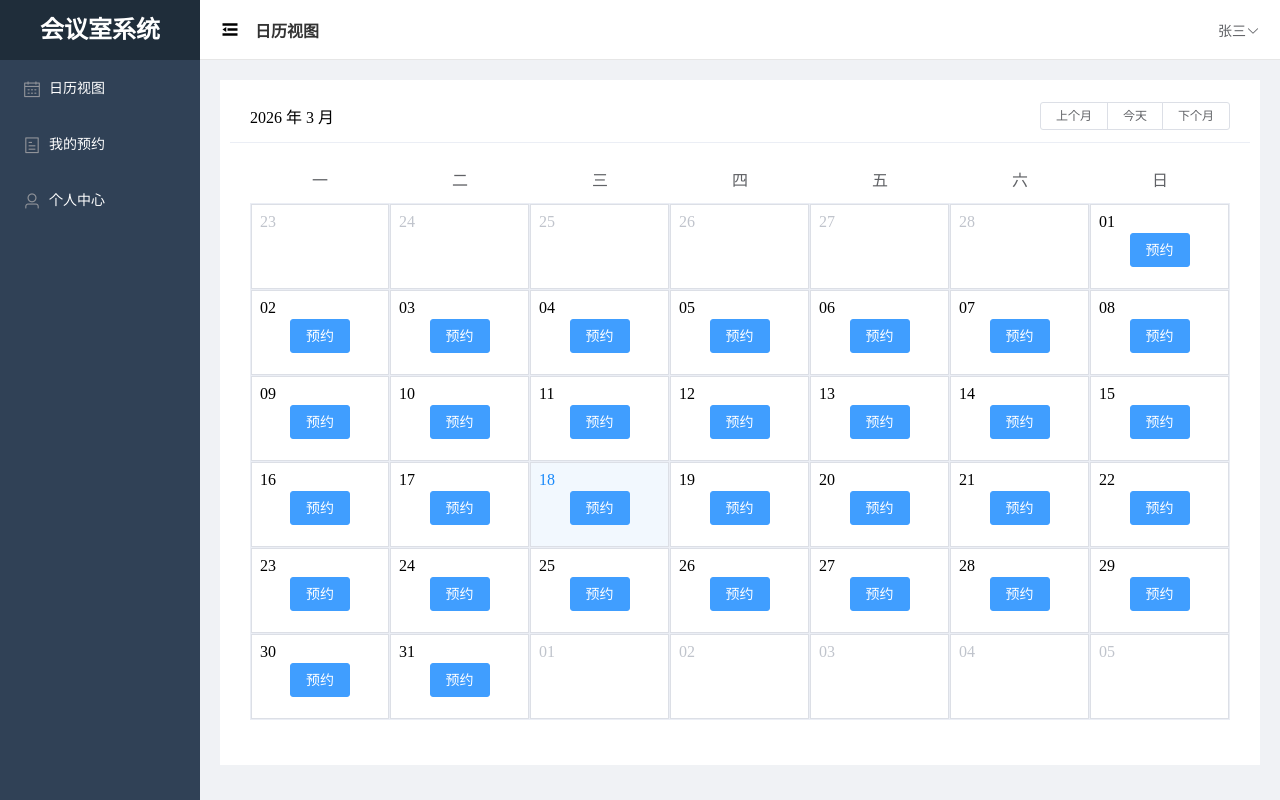
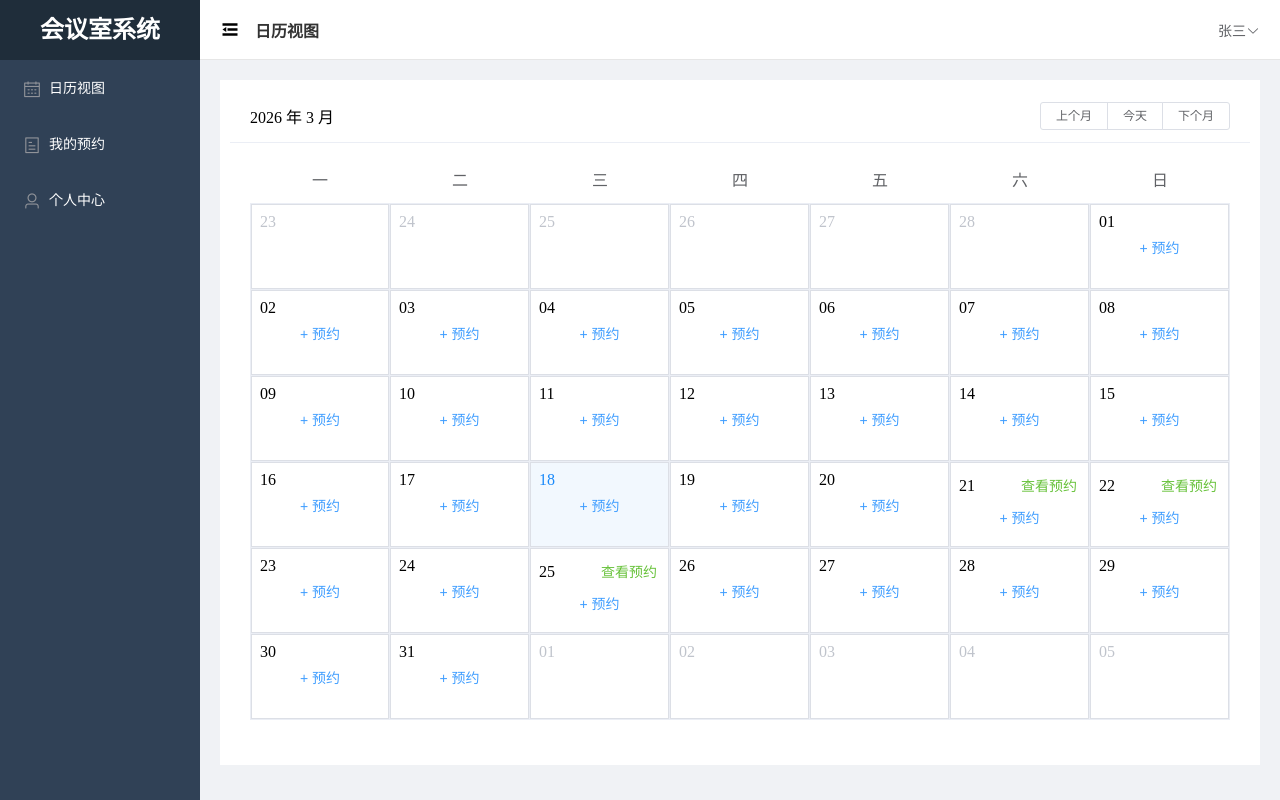
Before and after one commit to wdrdssd/Meeting-Room-Booking-System, a Vue app in the folder frontend/: page /user/calender in a window 1280 px wide. Built offline with nearby package versions, Linux system fonts and the light colour scheme.

Commit message:
calendar-02

```diff
--- a/frontend/src/views/user/Calendar.vue
+++ b/frontend/src/views/user/Calendar.vue
@@ -3,24 +3,81 @@
     <el-calendar v-model="value" class="calendar">
       <template slot="dateCell" slot-scope="{data}">
         <span :class="data.isSelected ? 'is-selected' : ''">{{ data.day.split('-').slice(2).join('-') }}</span>
-        <el-button v-if="data.type === 'current-month'" type="primary" size="small" class="calendar-btn"
-          @click="openDialog(data.day)">预约</el-button>
+          <el-button type="text" v-if="data.type === 'current-month' && hasReservations(data.day)"
+            size="mini" class="chakan-btn"
+            @click="TodayDialog(data.day)">查看预约</el-button>
+          <el-button v-if="data.type === 'current-month'" type="text" size="mini" class="calendar-btn"
+          @click="openDialog(data.day)">+ 预约</el-button>
       </template>
     </el-calendar>
+    <el-dialog title="查看预约详情" :visible.sync="TodayDialogVisible" width="600px" >
+      <div v-if="currentAppointments.length > 0">
+        <div class="today-card" v-for="(appointment,index) in currentAppointments" :key="index">
+          <div class="today-header">
+            <h3>{{ appointment.title }}</h3>
+            <el-tag type="appointment.status === '进行中' ? 'success' : 'info'" size="small">
+              {{ appointment.status || '已预约' }}
+            </el-tag>
+          </div>
+          <div class="today-info">
+            <div class="info-row">
+              <span class="label">预约日期:</span>
+              <span>{{ appointment.date }}</span>
+            </div>
+            <div class="info-row">
+              <span class="label">预约时间:</span>
+              <span>{{ appointment.startTime }} - {{ appointment.endTime }}</span>
+            </div>
+            <div class="info-row">
+              <span class="label">会议室:</span>
+              <span>{{ getRoomName(appointment.room )}}</span>
+            </div>
+            <div class="info-row">
+              <span class="label">预约人:</span>
+              <span>{{ appointment.name }}</span>
+            </div>
+            <div class="info-row" v-if="appointment.remark">
+              <span class="label">备注:</span>
+              <span>{{ appointment.remark }}</span>
+            </div>
+          </div>
+        </div>
+      </div>
+      <span slot="footer" class="today-footer">
+        <el-button type="primary" @click="TodayDialogVisible = false">关闭</el-button>
+      </span>
+    </el-dialog>
     <el-dialog title="会议室预约" :visible.sync="dialogVisible" width="500px" >
       <el-form ref="form" :model="form" label-width="100px" :rules="formRules">
           <el-form-item label="预约日期" prop="date">
-            <el-input v-model="form.data" disabled></el-input>
+            <el-input v-model="form.date" disabled></el-input>
           </el-form-item>
-          <el-form-item label="预约时间" prop="time">
-            <el-time-select v-model="form.time" :picker-options="{start: '08:00',step: '00:30',end: '20:00'}" placeholder="选择时间">
+          <el-form-item label="会议主题" prop="title">
+            <el-input v-model="form.title" placeholder="请输入主题"></el-input>
+          </el-form-item>
+          <el-form-item label="会议室" prop="room">
+            <el-radio-group v-model="form.room">
+                <el-radio
+                v-for="item in rooms"
+                :key="item.id"
+                :label="item.id">
+                  {{ item.name }}
+                </el-radio>
+            </el-radio-group>
+          </el-form-item>
+          <el-form-item label="开始时间" prop="startTime">
+            <el-time-select v-model="form.startTime" :picker-options="{start: '08:00',step: '00:30',end: '20:00'}" placeholder="选择开始时间">
+            </el-time-select>
+          </el-form-item>
+          <el-form-item label="结束时间" prop="endTime">
+            <el-time-select v-model="form.endTime" :picker-options="{start: '08:00',step: '00:30',end: '20:00',minTime:form.startTime }" placeholder="选择结束时间"  >
             </el-time-select>
           </el-form-item>
           <el-form-item label="姓名" prop="name">
             <el-input v-model="form.name" placeholder="请输入姓名"></el-input>
           </el-form-item>
           <el-form-item label="备注" prop="remark">
-            <el-input v-model="form.remark" placeholder="请输入备注信息" :row="3" type="textarea"></el-input>
+            <el-input v-model="form.remark" placeholder="请输入备注信息" :rows="3" type="textarea"></el-input>
           </el-form-item>
       </el-form>
       <span slot="footer" class="dialog-footer">
@@ -38,19 +95,86 @@
       return {
         value:new Date(),
         dialogVisible:false,
+        TodayDialogVisible:false,
         currentSelectedDate:'',
+        currentAppointments: [],
+        radio:'1',
         form:{
-          data:'',
-          time:'',
+          title:'',
+          room:'',
+          date:'',
+          startTime:'',
+          endTime:'',
           name:'',
           remark:''
         },
+        rooms:[
+          {id:1,name:'A101'},
+          {id:2,name:'B101'},
+          {id:3,name:'C101'},
+          {id:4,name:'A201'},
+          {id:5,name:'B301'},
+          {id:6,name:'C201'},
+        ],
+        reservations: [
+          {
+            id: 1,
+            title: '项目启动会议',
+            date: '2026-03-21',
+            startTime: '09:00',
+            endTime: '10:30',
+            room: 1,
+            name: '张三',
+            remark: '需要准备投影仪',
+            status: '已预约'
+          },
+          {
+            id: 2,
+            title: '技术评审会',
+            date: '2026-03-21',
+            startTime: '14:00',
+            endTime: '16:00',
+            room: 2,
+            name: '李四',
+            remark: '需要准备白板',
+            status: '已预约'
+          },
+          {
+            id: 3,
+            title: '周例会',
+            date: '2026-03-22',
+            startTime: '10:00',
+            endTime: '11:30',
+            room: 1,
+            name: '王五',
+            remark: '每周例会',
+            status: '已预约'
+          },
+          {
+            id: 4,
+            title: '产品需求讨论',
+            date: '2026-03-25',
+            startTime: '15:00',
+            endTime: '17:00',
+            room: 3,
+            name: '赵六',
+            remark: '',
+            status: '已预约'
+          }
+        ],
         formRules:{
-          time:[
-            {required:true, message:'请选择预约时间' , triger:'change'}
+          title:[
+            {required:true,message:'请输入会议主题',trigger:'change'}
+          ],
+
+          startTime:[
+            {required:true,message:'请选择开始时间',trigger:'change'}
+          ],
+          endTime:[
+            {required:true,message:'请选择结束时间',trigger:'change'}
           ],
           name:[
-            {required:true, message:'请输入姓名' , triger:'blur'}
+            {required:true, message:'请输入姓名' , trigger:'blur'}
           ]
         }
       }
@@ -58,8 +182,11 @@
     methods:{
       openDialog(day){
         this.currentSelectedDate = day;
-        this.form.data = day;
-        this.form.time='';
+        this.form.date = day;
+        this.form.startTime='';
+        this.form.title='';
+        this.form.room = this.rooms[0]?.id || '';
+        this.form.endTime='';
         this.form.name='';
         this.form.remark='';
         this.dialogVisible = true;
@@ -68,7 +195,7 @@
         this.$refs.form.validate(valid=>{
           if(valid){
             console.log('预约信息:',this.form);
-            this.$message.success(`预约成功！日期：${this.form.data}，时间：${this.form.time}`);
+            this.$message.success(`预约成功！`);
             this.dialogVisible = false;
           }else{
             this.$message.error('请填写完整的预约信息');
@@ -76,7 +203,20 @@
           }
         })
       },
-
+      hasReservations(day){
+        return this.reservations.some(reservations =>reservations.date === day)
+      },
+      getReservationsByDate(day){
+        return this.reservations.filter(reservations =>reservations.date === day)
+      },
+      TodayDialog(day){
+        this.currentAppointments = this.getReservationsByDate(day)
+        this.TodayDialogVisible=true
+      },
+      getRoomName(roomId){
+        const room = this.rooms.find(r => r.id === roomId);
+        return room.name
+      }
     }
   }
 </script>
@@ -96,6 +236,14 @@
   display: block;
   margin: 2px auto;
   text-align: center;
+
+}
+.calendar .chakan-btn{
+  font-size: 14px;
+  line-height: 14px;
+  margin-left: 45px;
+  text-align: center;
+  color: #67c23a !important;
 }
 .is-selected {
     color: #1989FA;
@@ -103,4 +251,38 @@
 .el-backtop, .el-calendar-table td.is-today{
   color: black;
 }
+.today-card{
+  border: 1px solid #e4e7ed;
+  border-radius: 4px;
+  padding: 15px;
+  margin-bottom: 15px;
+  background-color: #fafafa;
+}
+.today-header{
+  display: flex;
+  justify-content: space-between;
+  align-items: center;
+  margin-bottom: 12px;
+  padding-bottom: 8px;
+  border-bottom: 1px solid #e4e7ed;
+}
+.today-header h3{
+  margin: 0;
+  font-size: 16px;
+  font-weight: 600;
+  color: #303133;
+}
+.today-info{
+  font-size: 14px;
+}
+.info-row{
+  margin-bottom: 8px;
+  line-height: 1.5;
+}
+.info-row .label{
+  display: inline-block;
+  width: 70px;
+  color: #909399;
+  font-weight: 500;
+}
 </style>
```
